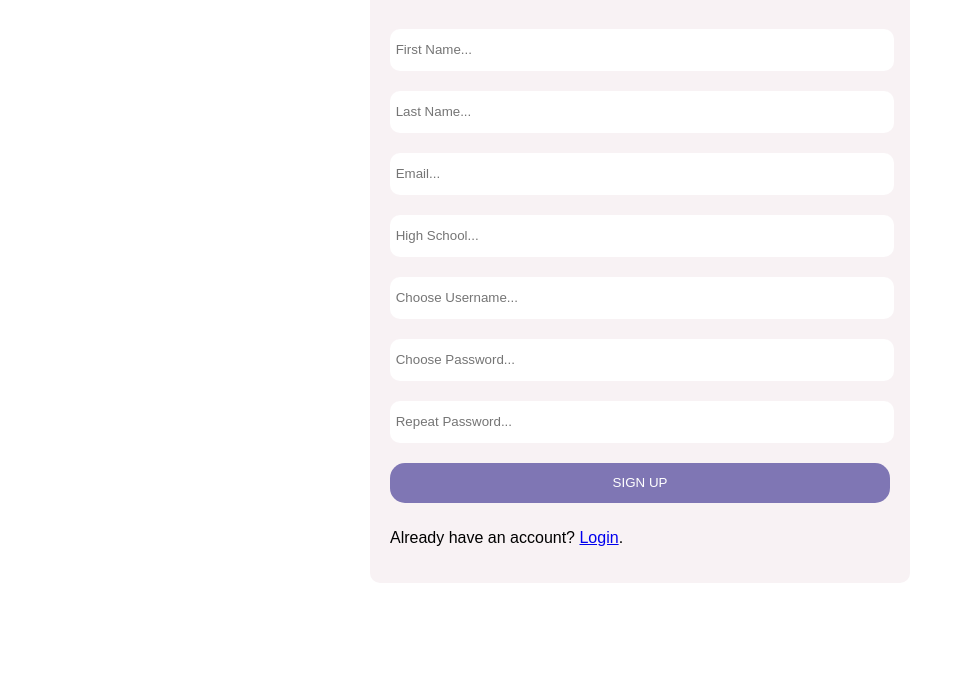
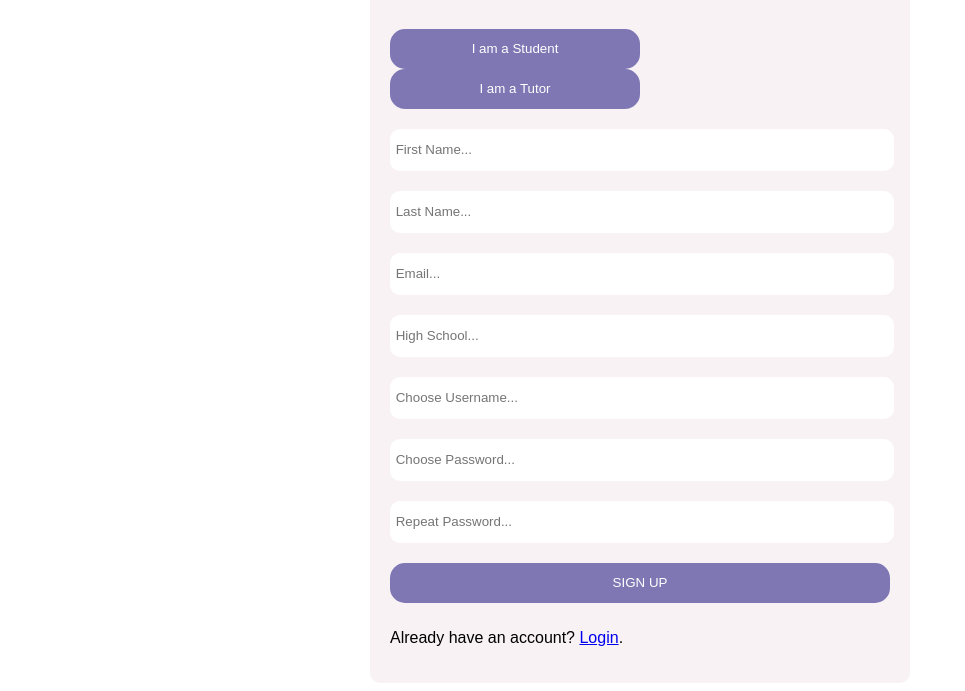
Before and after one commit to emgrow/studyport, a plain HTML site: page signup.html in a window 1280 px wide. Shown: the part 147-838 px from the top of the page, without its empty margins (0-965 px from the left). Before the commit the page ends 800 px from the top, so only its background shows below. Drawn offline with Linux system fonts and the light colour scheme.

Commit message:
javascript and signup sheet changes

```diff
--- a/css/style.css
+++ b/css/style.css
@@ -83,6 +83,11 @@ h1, h2, h3, h4, h5, h6 {
       margin: auto;
   }
 
+  .account-type-button{
+    width: 50%;
+  }
+
+
   /* media query styles are only applied if the conditions are met*/
 @media all and (max-width: 800px) {
     .account-card {
--- a/index.js
+++ b/index.js
@@ -14,3 +14,10 @@ function signup(){
 function login(){
     console.log()
 }
+
+function studentAccountSelected(){
+    console.log("student account selected")
+}
+function tutorAccountSelected(){
+    console.log("tutor account selected")
+}
--- a/signup.html
+++ b/signup.html
@@ -15,6 +15,10 @@
       <div class="account-card">
           <br />
         <h1>CREATE AN ACCOUNT</h1>
+        <div class="card-input">
+          <button class="account-card-button account-type-button" onclick="studentAccountSelected()">I am a Student</button>
+          <button class="account-card-button account-type-button" onclick="tutorAccountSelected()">I am a Tutor</button>
+        </div>
           <form id="login-form" action="./index.html">
             <div class="card-input">
                 <input
```
